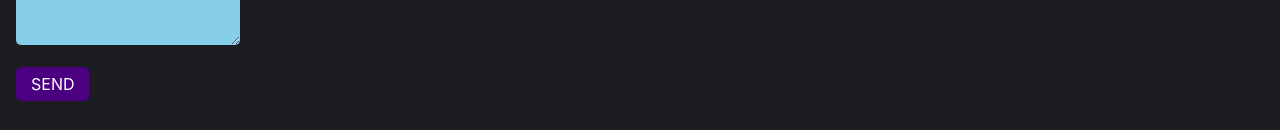
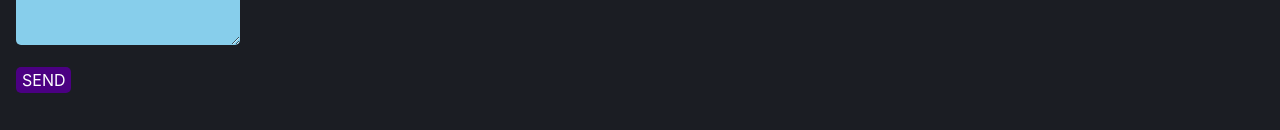
Before and after one commit to Kelel1/portfolioSite, a Next.js app: page / in a window 1280 px wide. Shown: the part 1335-1465 px from the top of the page. Built offline with nearby package versions, Linux system fonts and the light colour scheme.

Commit message:
refractor contact form styling

```diff
--- a/components/Contact.js
+++ b/components/Contact.js
@@ -1,14 +1,3 @@
-import styled from 'styled-components';
-
-const Button = styled.button`
-  background-color: indigo;
-  color: white;
-  padding 5px 15px;
-  border-radius: 5px;
-  text-transform: uppercase;
-  border: none;
-  outline: 0;
-`;
 const Contact = () => (
     <>
       <p className="contact">Contact me</p>
@@ -35,7 +24,7 @@ const Contact = () => (
         <textarea className="message" name="message" id="yourmessage"></textarea>
       </p>
       <p>
-        <Button type="submit">Send</Button>
+        <button className="send" type="submit">Send</button>
       </p>
     </form>
     </main>
@@ -45,6 +34,15 @@ const Contact = () => (
         padding: 1em;
         font-size: 35px;
         color: skyblue;
+      }
+      .send {
+        background-color: indigo;
+        color: white;
+        padding 5px 15px;
+        border-radius: 5px;
+        text-transform: uppercase;
+        border: none;
+        outline: 0;
       }
       .form {
         padding: 1em;
```
